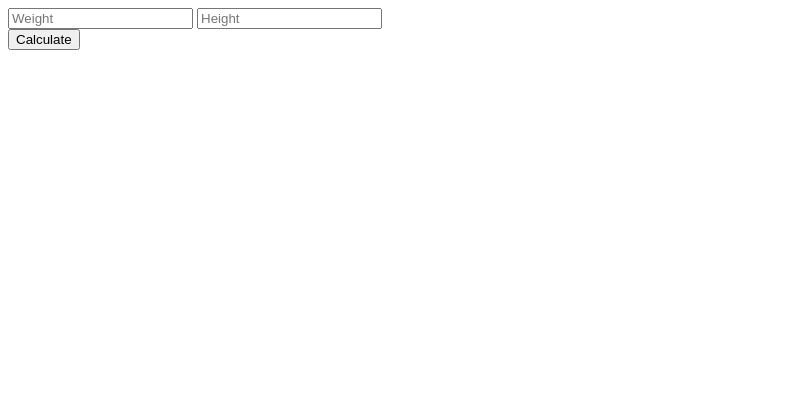
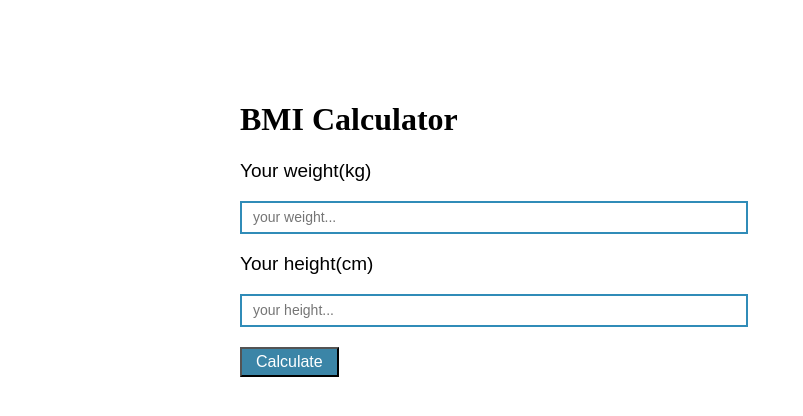
Before and after one commit to yanqiuzhang/BMI_challenge, a website: page src/index.html in a window 1280 px wide. Shown: the whole page, without its empty margins (0-803 px from the left). Drawn offline with Linux system fonts and the light colour scheme.

Commit message:
modified html page

```diff
--- a/package.json
+++ b/package.json
@@ -5,7 +5,7 @@
   "main": "index.js",
   "scripts": {
     "test": "npm run features && npm run specs",
-    "features": "superstatic src -p 8080 & mocha --timeout 100000 --recursive  --reporter=spec features ; PORT=8080 npm run stop-test-server ",
+    "features": "superstatic src -p 3000 & mocha --timeout 100000 --recursive  --reporter=spec features ; PORT=3000 npm run stop-test-server ",
     "specs": "mocha --recursive  --reporter=spec spec",
     "server": "superstatic src -p 3000",
     "stop-test-server": "lsof -ti tcp:$PORT | xargs kill"
--- a/src/index.html
+++ b/src/index.html
@@ -2,15 +2,65 @@
 <html lang="en">
 <head>
     <meta charset="UTF-8">
-    <title>Document</title>
+    <title>BMI Calculator</title>
     <script src="js/person.js"></script>
     <script src="js/calculator.js"></script>
+    <style>
+        body {
+            margin: 0 auto;
+            width: 800px;
+            padding-top: 20px;
+        }
+
+
+        #title {
+            padding-top: 60px;
+        }
+
+        p {
+            font-size: 19px;
+            font-family: sans-serif;
+        }
+
+        #weightinkgs {
+            border: 2px solid #308cb8;
+            width: 500px;
+            padding: 2px;
+            height: 25px;
+            text-indent: 9px;
+            font-size: 14px;
+        }
+
+        #heightincm {
+            border: 2px solid #308cb8;
+            width: 500px;
+            padding: 2px;
+            height: 25px;
+            text-indent: 9px;
+            font-size: 14px;
+        }
+
+        button {
+            margin-top: 20px;
+            margin-bottom: 29px;
+            background: #3b85a7;
+            padding: 4px 14px;
+            font-size: 16px;
+            font-weight: 500;
+            color: white;
+        }
+
+    </style>
 </head>
 <body>
+
     <form id="calculate">
+        <h1 id="title">BMI Calculator </h1>
         <div id="metric-inputs">
-            <input type="text" id="weight-in-kgs" placeholder="Weight">
-            <input type="text" id="height-in-cm" placeholder="Height">
+            <p id="titleweight">Your weight(kg)</p>
+            <input type="text" id="weightinkgs" placeholder="your weight...">
+            <p id="titleheight">Your height(cm)</p>
+            <input type="text" id="heightincm" placeholder="your height...">
         </div>
 
         <button type="submit" value="Calculate"> Calculate </button>
@@ -32,15 +82,15 @@
                 calculateBMI()
                     .then(person => {
                         global.displayValueElement.innerHTML = `Your BMI is ${person.bmiValue}`;
-                        global.displayMessageElement.innerHTML = `and you are ${person.bmiMessage}`;
+                        global.displayMessageElement.innerHTML = `and your tatus is ${person.bmiMessage}`;
                     })
             })
         });
 
         const calculateBMI = () => {
             return new Promise(resolve => {
-                let w = parseFloat(document.getElementById('weight-in-kgs').value);
-                let h = parseFloat(document.getElementById('height-in-cm').value);
+                let w = parseFloat(document.getElementById('weightinkgs').value);
+                let h = parseFloat(document.getElementById('heightincm').value);
                 let person = new Person({
                     weight: w,
                     height: h,
--- a/src/js/calculator.js
+++ b/src/js/calculator.js
@@ -1,14 +1,4 @@
 function BMICalculator(){
-  this.metric_bmi = function (object) {
-    const weight = object.weight;
-    const height = object.height;
-    if (weight > 0 && height > 0) {
-        const finalBmi = weight / (height / 100 * height / 100);
-        object.bmiValue = parseFloat(finalBmi.toFixed(2));
-        setBMIMessage(object)
-    }
-
- }
 };
 
 function setBMIMessage (obj){
@@ -25,3 +15,13 @@ function setBMIMessage (obj){
       obj.bmiMessage = "Obese"
     }
   }
+
+BMICalculator.prototype.metric_bmi = function(obj) {
+    let weight = obj.weight;
+    let height = obj.height;
+    if (weight > 0 && height > 0) {
+      var finalBmi = weight / (height / 100 * height / 100);
+      obj.bmiValue =  parseFloat(finalBmi.toFixed(2));
+      setBMIMessage(obj);
+    }
+  };
```
Also changed, not shown: features/index.feature.js (+28 -0 lines).
